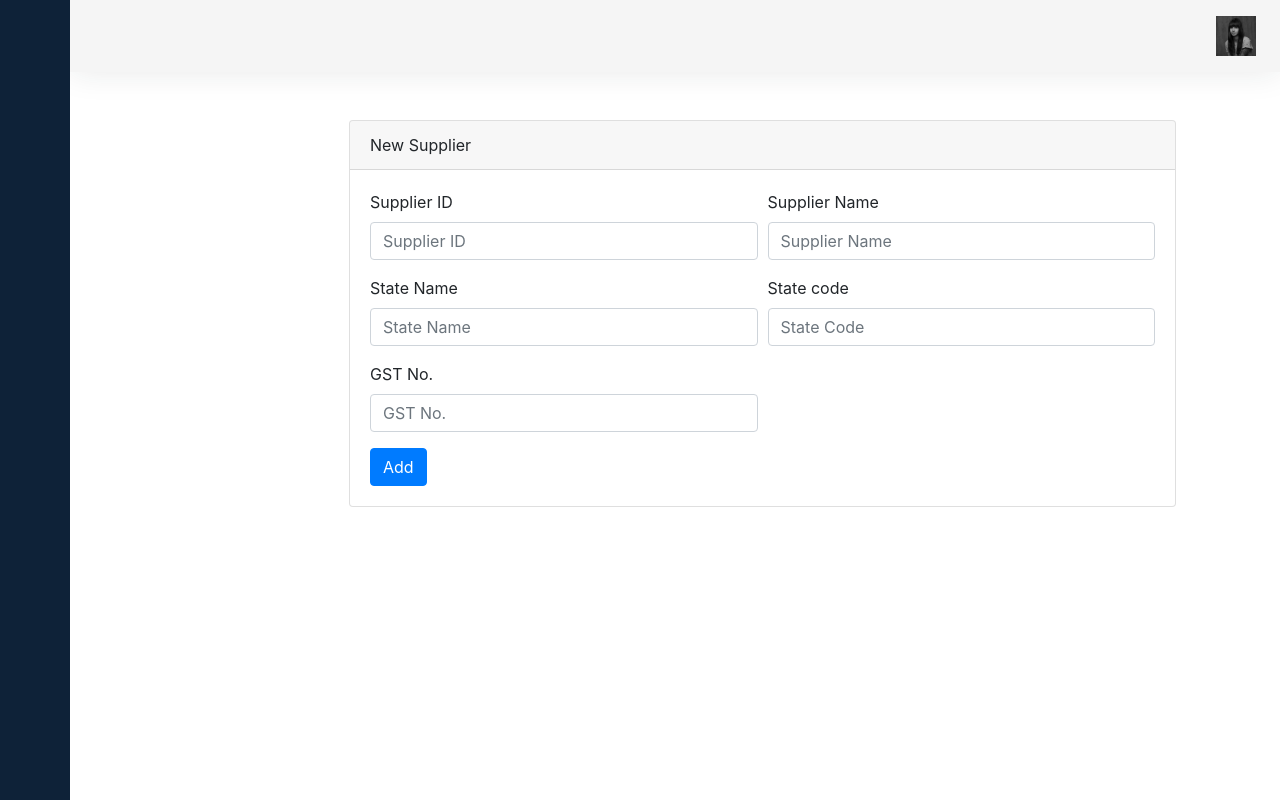
After one commit to TeslaC00/FlaskInventoryManager, a Flask app: page /addsupplier/ in a window 1280 px wide. The commit adds this page. Run offline with Flask 3, Linux system fonts and the light colour scheme; the visitor is signed in with stand-in values (Sample User, id 1); some libraries are stand-ins or nearby versions.

Commit message:
New Supplier form

```diff
--- a/app/routes/main_routes.py
+++ b/app/routes/main_routes.py
@@ -83,6 +83,11 @@ def settings():
 def addentry():
     return render_template('addentry.html')
 
+@main_routes.route('/addsupplier/')
+@login_required
+def addsupplier():
+    return render_template('addsupplier.html')
+
 
 @main_routes.route('/test_database_connection/')
 def test_database_connection():
--- /dev/null
+++ b/app/templates/addsupplier.html
@@ -0,0 +1,105 @@
+{% extends "base.html" %}
+
+{% block head %}
+<title>New Supplier Form</title>
+    <link href="https://stackpath.bootstrapcdn.com/bootstrap/4.5.2/css/bootstrap.min.css" rel="stylesheet">
+    <link href="https://ajax.googleapis.com/ajax/libs/jqueryui/1.12.1/themes/smoothness/jquery-ui.css" rel="stylesheet">
+{% endblock %}
+
+{#TODO: block integer input fields to have negative values#}
+{#TODO: fix auto data focus and selection when selecting date#}
+{#TODO: finalise various jquery scripts imports#}
+
+{% block content %}
+    <div class="container-fluid">
+        <div class="container mt-5">
+            <!-- Form -->
+            <div class="col-md-9 ml-sm-auto col-lg-10 px-md-4">
+                <div class="card">
+                    <div class="card-header">
+                        New Supplier
+                    </div>
+                    <div class="card-body">
+                        <form>
+                            <div class="form-row">
+                                <div class="form-group col-md-6">
+                                    <label for="supplier id">Supplier ID</label>
+                                    <input type="text" class="form-control" id="Supplier ID" placeholder="Supplier ID">
+                                </div>
+                                <div class="form-group col-md-6">
+                                    <label for="supplier name">Supplier Name</label>
+                                    <input type="text" class="form-control" id="supplier name" placeholder="Supplier Name">
+                                </div>
+                            </div>
+                            <div class="form-row">
+                                <div class="form-group col-md-6">
+
+                                    <label for="state name">State Name</label>
+                                    <input type="text" class="form-control" id="state name" placeholder="State Name">
+                                </div>
+                                <div class="form-group col-md-6">
+                                    <label for="state code">State code</label>
+                                    <input type="number" class="form-control" id="state code" placeholder="State Code">
+                                </div>
+                            </div>
+                            <div class="form-row">
+                                <div class="form-group col-md-6">
+                                    <label for="gstNo">GST No.</label>
+                                    <input type="number" class="form-control" id="gstNo" placeholder="GST No.">
+                                </div>
+                            </div>
+
+                             <button type="submit" class="btn btn-primary">Add</button>
+                        </form>
+                    </div>
+                </div>
+            </div>
+        </div>
+    </div>
+
+{% block scripts %}
+{% endblock %}
+<script src="https://ajax.googleapis.com/ajax/libs/jquery/3.5.1/jquery.min.js"></script>
+<script>
+    $(document).ready(function() {
+        $('#supplierForm').submit(function(event) {
+            event.preventDefault(); // Prevent form submission
+
+            // Fetch form values
+            var supplierId = $('#supplier_id').val();
+            var supplierName = $('#supplier_name').val();
+
+            // AJAX request to check if supplier ID or name already exists
+            $.ajax({
+                type: 'POST',
+                url: '/app/data/suppliers',
+                data: { supplier_id: supplierId, supplier_name: supplierName },
+                success: function(response) {
+                    // Reset validation feedback
+                    $('#supplier_id').removeClass('is-invalid');
+                    $('#supplier_name').removeClass('is-invalid');
+                    $('#supplierIdFeedback').empty();
+                    $('#supplierNameFeedback').empty();
+
+                    // If supplier already exists, show error feedback
+                    if (response.error) {
+                        if (response.error_field === 'supplier_id') {
+                            $('#supplier_id').addClass('is-invalid');
+                            $('#supplierIdFeedback').text(response.error);
+                        } else if (response.error_field === 'supplier_name') {
+                            $('#supplier_name').addClass('is-invalid');
+                            $('#supplierNameFeedback').text(response.error);
+                        }
+                    } else {
+                        // If supplier does not exist, submit the form
+                        $('#supplierForm').unbind('submit').submit();
+                    }
+                },
+                error: function(xhr, status, error) {
+                    console.error('Error checking supplier:', error);
+                }
+            });
+        });
+    });
+</script>
+{% endblock %}
--- a/app/templates/sidebar.html
+++ b/app/templates/sidebar.html
@@ -92,6 +92,12 @@
             </a>
         </li>
         <li class="sidebar-item">
+            <a href="{{ url_for('main.addsupplier') }}" class="sidebar-link">
+                <i class="lni lni-popup"></i>
+                <span>New Supplier</span>
+            </a>
+        </li>
+        <li class="sidebar-item">
             <a href="{{ url_for('main.audits') }}" class="sidebar-link">
                 <i class="lni lni-popup"></i>
                 <span>Audit Log</span>
```
Also changed, not shown: app/templates/addentry.html (+3 -4 lines).
